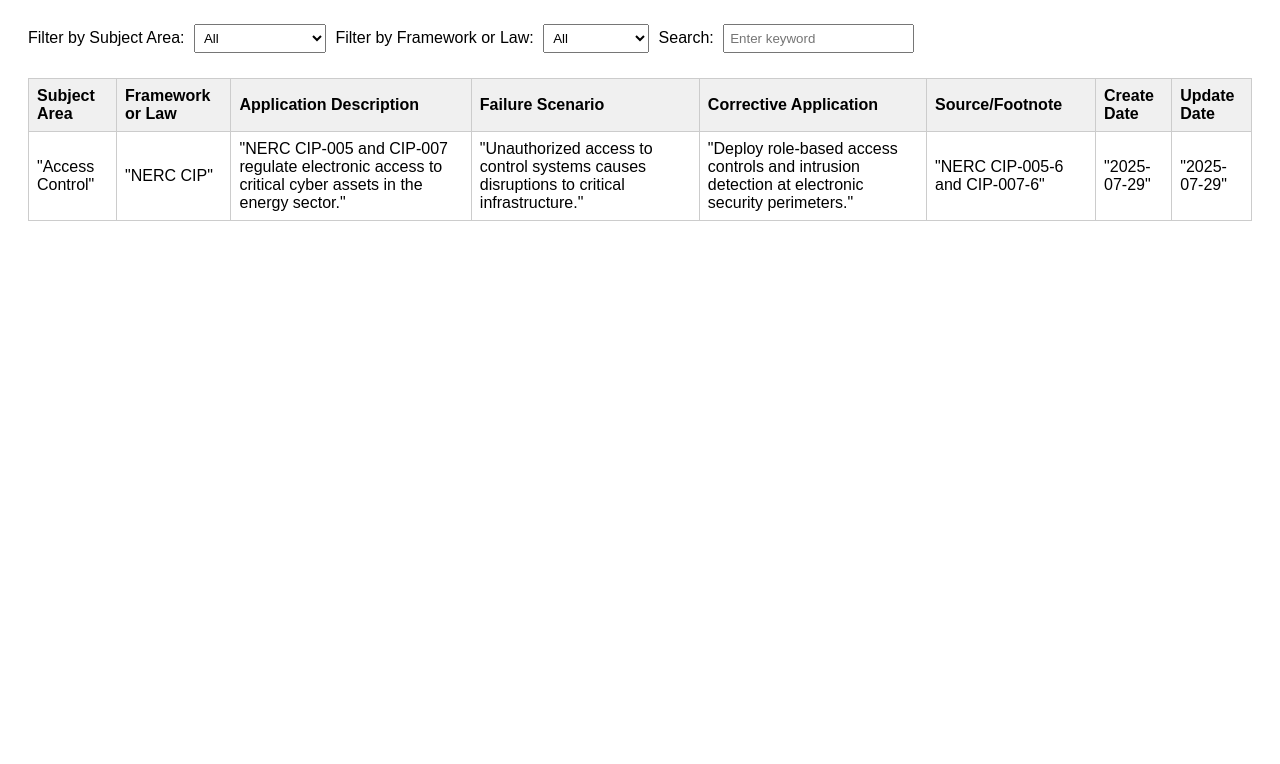
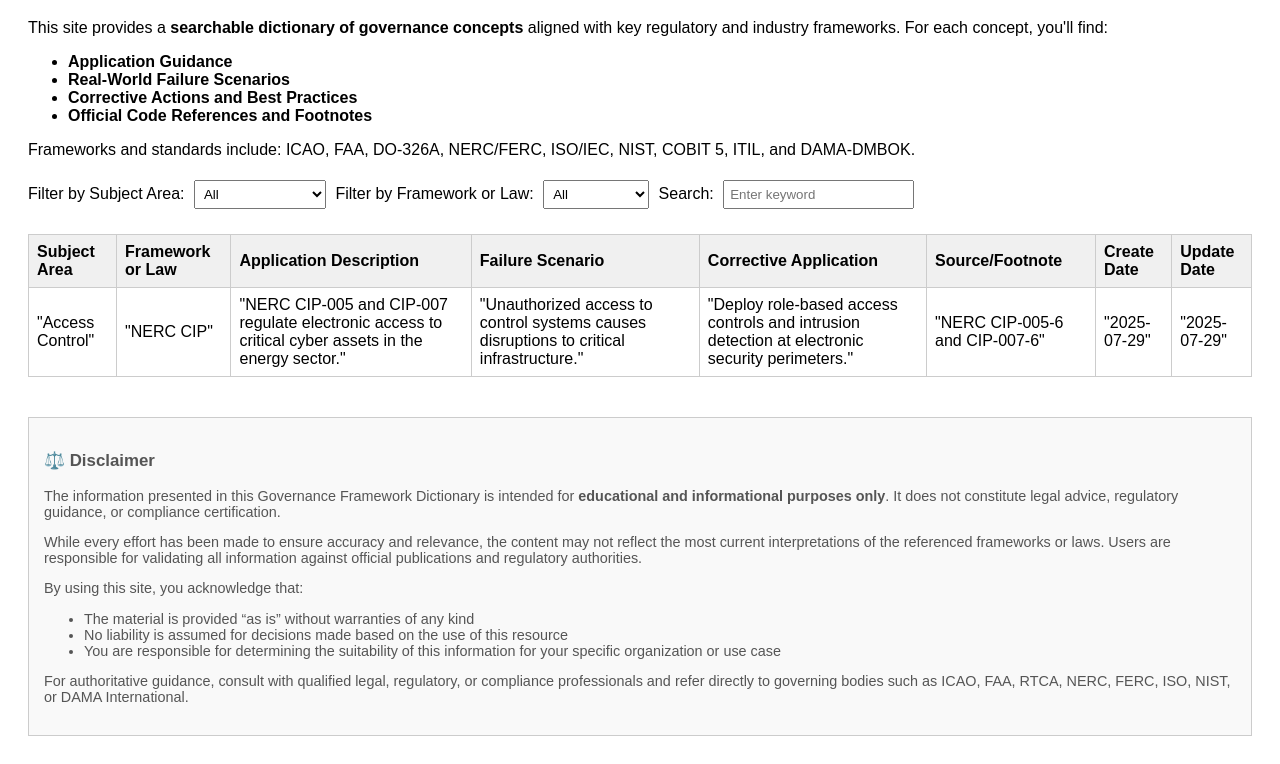
Before and after one commit to altitudehouseconsulting/thegovernancedictionary, a plain HTML site: page index.html in a window 1280 px wide. Shown: the part 89-853 px from the top of the page. Before the commit the page ends 800 px from the top, so only its background shows below. Drawn offline with Linux system fonts and the light colour scheme.

Commit message:
Update index.html

```diff
--- a/index.html
+++ b/index.html
@@ -9,10 +9,20 @@
     th, td { border: 1px solid #ccc; padding: 8px; text-align: left; }
     th { background-color: #f0f0f0; }
     input, select { margin: 5px; padding: 5px; }
+    .disclaimer { margin-top: 40px; font-size: 0.9em; color: #555; background: #f9f9f9; padding: 15px; border: 1px solid #ccc; }
   </style>
 </head>
 <body>
   <h1>Governance Dictionary</h1>
+  <p>This site provides a <strong>searchable dictionary of governance concepts</strong> aligned with key regulatory and industry frameworks. For each concept, you'll find:</p>
+  <ul>
+    <li><strong>Application Guidance</strong></li>
+    <li><strong>Real-World Failure Scenarios</strong></li>
+    <li><strong>Corrective Actions and Best Practices</strong></li>
+    <li><strong>Official Code References and Footnotes</strong></li>
+  </ul>
+  <p>Frameworks and standards include: ICAO, FAA, DO-326A, NERC/FERC, ISO/IEC, NIST, COBIT 5, ITIL, and DAMA-DMBOK.</p>
+
   <label for="subjectFilter">Filter by Subject Area:</label>
   <select id="subjectFilter">
     <option value="">All</option>
@@ -41,6 +51,20 @@
     </thead>
     <tbody></tbody>
   </table>
+
+  <div class="disclaimer">
+    <h3>⚖️ Disclaimer</h3>
+    <p>The information presented in this Governance Framework Dictionary is intended for <strong>educational and informational purposes only</strong>. It does not constitute legal advice, regulatory guidance, or compliance certification.</p>
+    <p>While every effort has been made to ensure accuracy and relevance, the content may not reflect the most current interpretations of the referenced frameworks or laws. Users are responsible for validating all information against official publications and regulatory authorities.</p>
+    <p>By using this site, you acknowledge that:
+      <ul>
+        <li>The material is provided “as is” without warranties of any kind</li>
+        <li>No liability is assumed for decisions made based on the use of this resource</li>
+        <li>You are responsible for determining the suitability of this information for your specific organization or use case</li>
+      </ul>
+    </p>
+    <p>For authoritative guidance, consult with qualified legal, regulatory, or compliance professionals and refer directly to governing bodies such as ICAO, FAA, RTCA, NERC, FERC, ISO, NIST, or DAMA International.</p>
+  </div>
 
   <script>
     let tableData = [];
```
